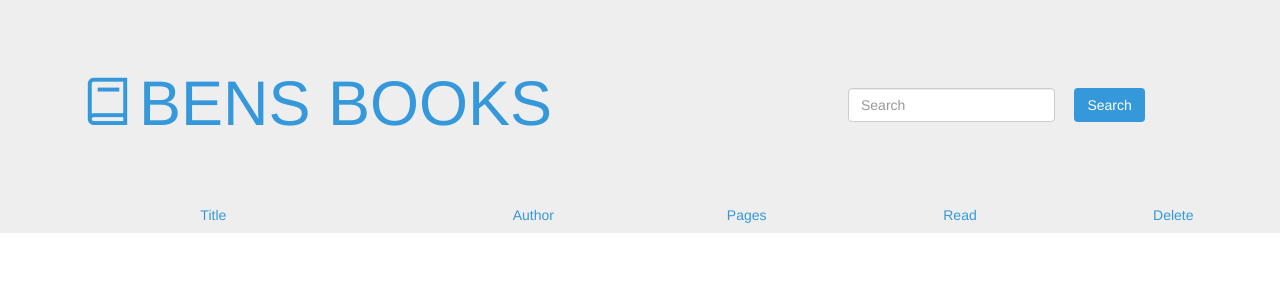
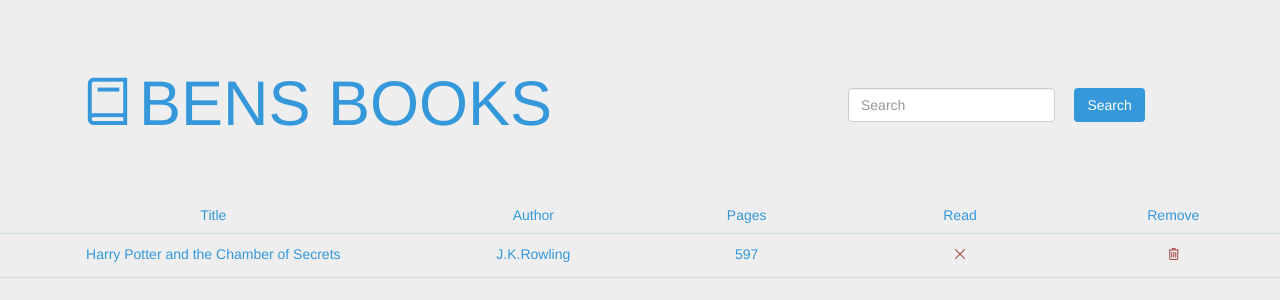
Before and after one commit to benjamin-gambling/library, a plain HTML site: page index.html in a window 1280 px wide. Drawn offline with nearby package versions, Linux system fonts and the light colour scheme.

Commit message:
added test input to see sytling before creating function

```diff
--- a/css/main.css
+++ b/css/main.css
@@ -7,6 +7,11 @@
 *, *:before, *:after {
     box-sizing: border-box;
   }
+
+html {
+    background-color: var(--main-gray);
+
+}
 
 
 #header {
@@ -43,5 +48,18 @@
     background-color: var(--main-gray);
     margin-top: -50px;
     padding: none;
+    border-bottom: 1px solid rgba(52, 152, 219, 0.164);
 
 }
+
+#table {
+    text-align: center;
+    color: var(--main);
+    background-color: var(--main-gray);
+    padding-top: 10px;
+    border-bottom: 1px solid rgba(52, 152, 219, 0.164);
+}
+
+#trashcan, #read {
+    font-size: 16px;
+}
--- a/index.html
+++ b/index.html
@@ -41,7 +41,26 @@
                     <h5 class="display-4">Read</h5>
                 </div>
                 <div class="col-xs-2 col-sm-2 col-md-2 col-lg-2">
-                    <h5 class="display-4">Delete</h5>
+                    <h5 class="display-4">Remove</h5>
+                </div>
+            </div>
+        </div>
+        <div id="table" class="container-fluid">
+            <div class="row no-gutters">
+                <div class="col-xs-4 col-sm-4 col-md-4 col-lg-4">
+                    <p>Harry Potter and the Chamber of Secrets</p>
+                </div>
+                <div class="col-xs-2 col-sm-2 col-md-2 col-lg-2">
+                    <p>J.K.Rowling</p>
+                </div>
+                <div class="col-xs-2 col-sm-2 col-md-2 col-lg-2">
+                    <p>597</p>
+                </div>
+                <div class="col-xs-2 col-sm-2 col-md-2 col-lg-2">
+                    <p id="read"><i class="las la-times text-danger"></i></p>
+                </div>
+                <div class="col-xs-2 col-sm-2 col-md-2 col-lg-2">
+                    <p id="trashcan"><i class="lar la-trash-alt text-danger"></i></p>
                 </div>
             </div>
         </div>
```
